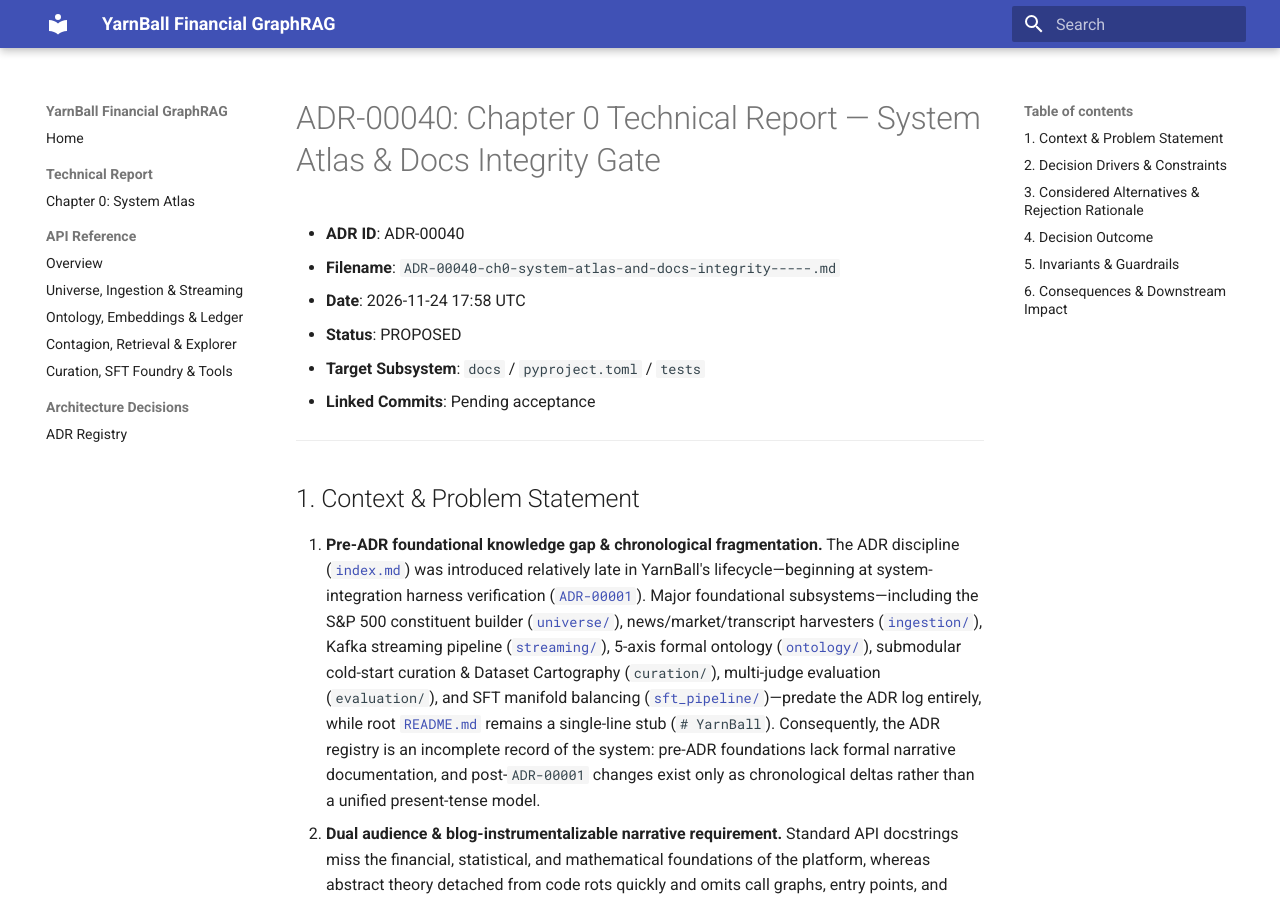
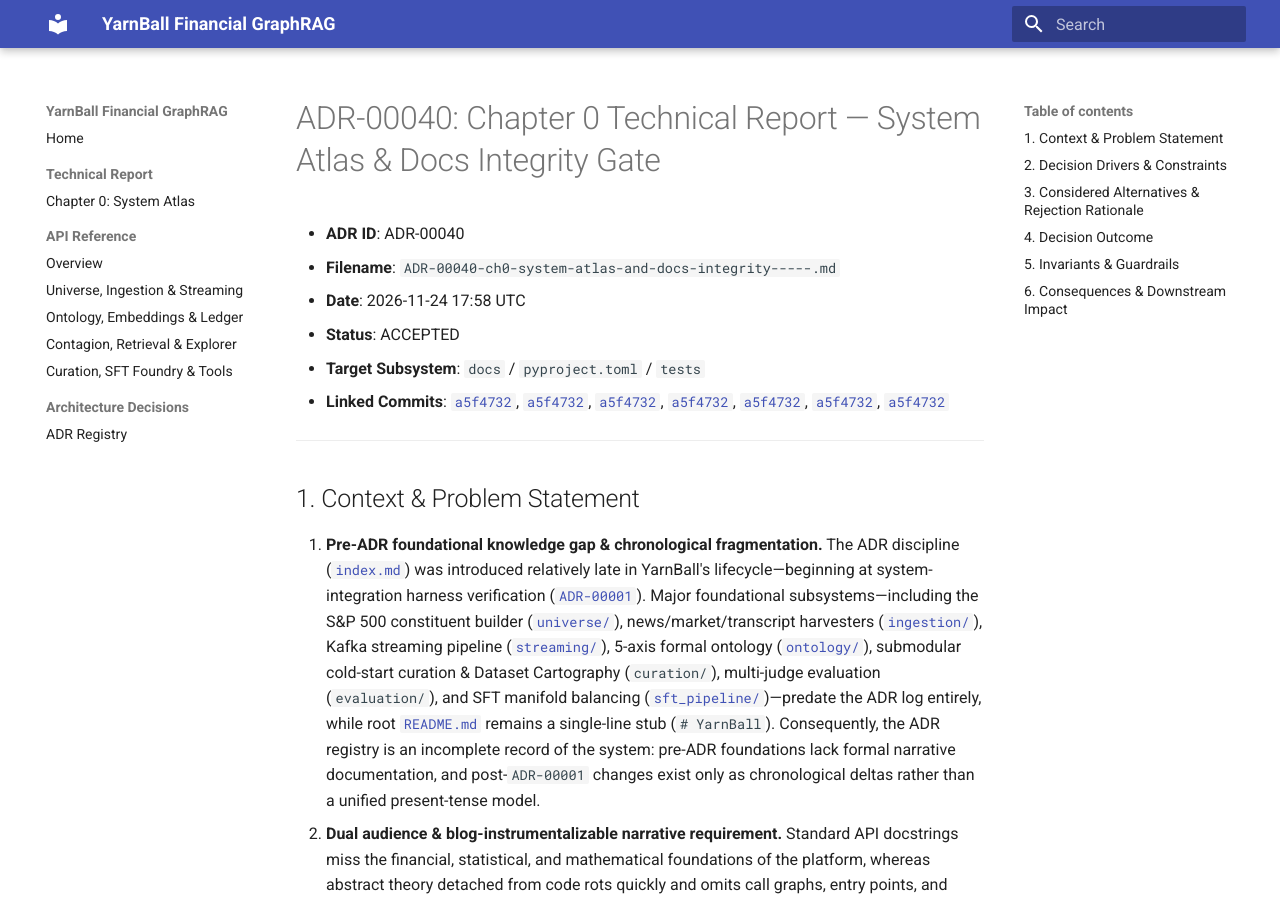
Before and after one commit to CamiloEmiliano/YarnBall, an MkDocs documentation site: the page built from docs/decisions/ADR-00040-ch0-system-atlas-and-docs-integrity-----.md, in a window 1280 px wide and 900 px high. Built offline with MkDocs 1.6.1 and Material for MkDocs 9.7.7, drawn with Linux system fonts in a browser that asks for light colours.

Commit message:
docs(adr): accept ADR-00040 and backfill implementation commit links

```diff
--- a/docs/decisions/ADR-00040-ch0-system-atlas-and-docs-integrity-----.md
+++ b/docs/decisions/ADR-00040-ch0-system-atlas-and-docs-integrity-----.md
@@ -3,9 +3,9 @@
 - **ADR ID**: ADR-00040
 - **Filename**: `ADR-00040-ch0-system-atlas-and-docs-integrity-----.md`
 - **Date**: 2026-11-24 17:58 UTC
-- **Status**: PROPOSED
+- **Status**: ACCEPTED
 - **Target Subsystem**: `docs` / `pyproject.toml` / `tests`
-- **Linked Commits**: Pending acceptance
+- **Linked Commits**: [`a5f4732`](../../docs/technical-report/00-system-atlas.md), [`a5f4732`](../../README.md), [`a5f4732`](../../mkdocs.yml), [`a5f4732`](../../pyproject.toml), [`a5f4732`](../../docs/index.md), [`a5f4732`](../../docs/reference/index.md), [`a5f4732`](../../tests/docs/test_docs_integrity.py)
 
 ---
 
```
Also changed, not shown: docs/decisions/index.md (+1 -1 lines), docs/technical-report/00-system-atlas.md (+1 -1 lines).
